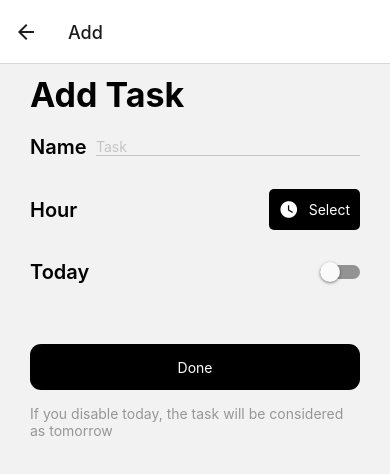
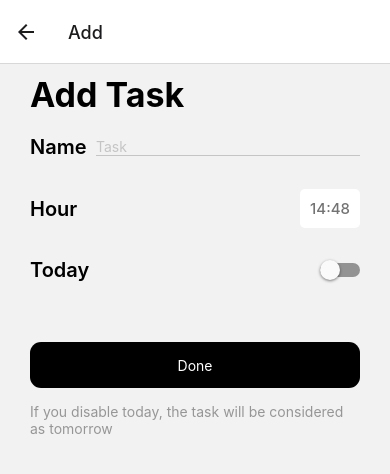
Before and after one commit to LizandroBackEnd/To_do_app, a React Native app: screen /Add in a window 390 px wide. Shown: the top 474 px of the page. Built offline with nearby package versions, Linux system fonts and the light colour scheme.

Commit message:
ci: Add new desing | Dev: Lizandro

```diff
--- a/screens/AddTodo.js
+++ b/screens/AddTodo.js
@@ -31,10 +31,9 @@ export default function AddTodo() {
                 <Text style={styles.inputTitle}>Hour</Text>
 
                 <TouchableOpacity style={styles.buttonPicker} onPress={() => setShowPicker(true)}>
-                    <View style={styles.iconWithText}>
-                        <Icon name="clock" size={20} color="#fff" />
-                        <Text style={styles.buttonText}>Select</Text>
-                    </View>
+                    <Text style={styles.textPicker}>
+                        {date.getHours().toString().padStart(2, '0')}:{date.getMinutes().toString().padStart(2, '0')}
+                    </Text>
                 </TouchableOpacity>
                 {showPicker && (
                     <DateTimePicker
@@ -99,18 +98,15 @@ const styles = StyleSheet.create({
         borderRadius: 11,
     },
     buttonPicker: {
-        backgroundColor: '#000000',
+        backgroundColor: '#fff',
         padding: 10,
         borderRadius: 5,
         alignItems: 'center',
     },
-    iconWithText: {
-        flexDirection: 'row',
-        alignItems: 'center',
-    },
-    buttonText: {
-        color: '#fff',
-        marginLeft: 10,
-    },
+    textPicker: {
+        fontSize: 15,
+        fontWeight: '500',
+        color:'#737373'
+    }
 
 })
```
